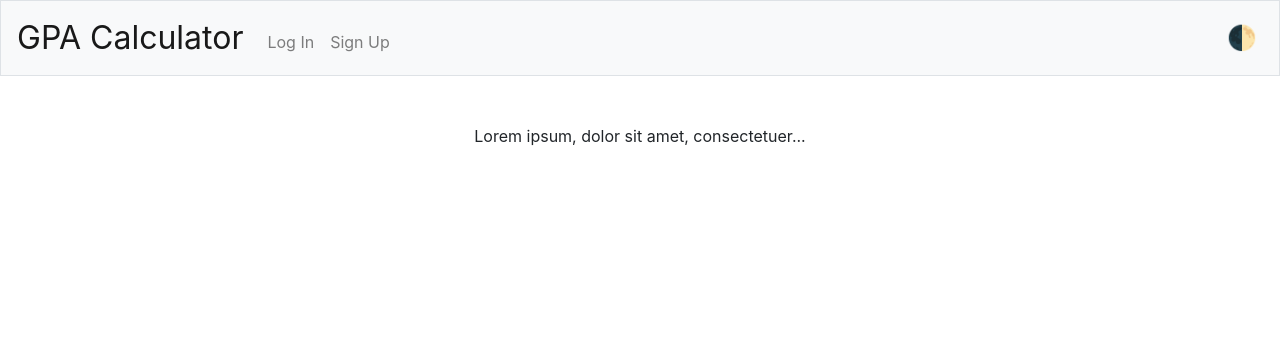
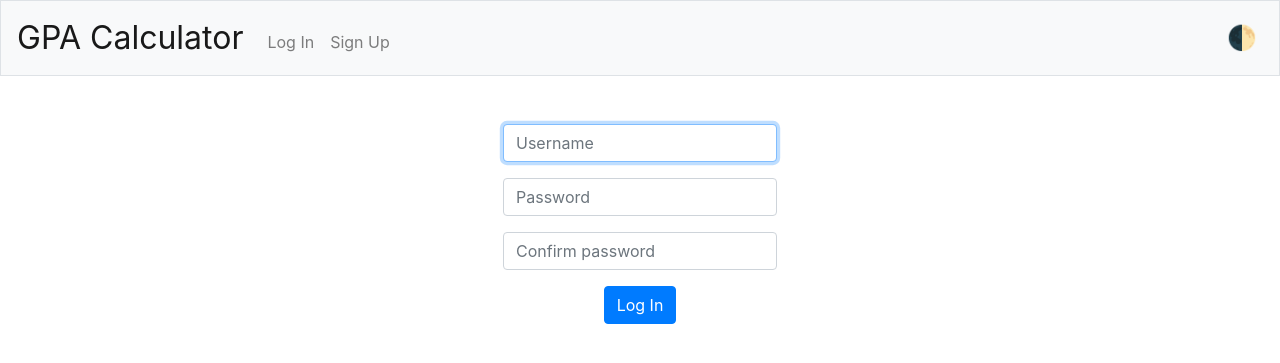
Before and after one commit to Pacil142857/CS50-Final, a Flask app: template templates/register.html in a window 1280 px wide. Shown: the top 363 px of the page. Run offline with Flask 2, Linux system fonts and the light colour scheme; the template is opened without the code that fills it, so the values that code supplies are empty; some libraries are stand-ins or nearby versions.

Commit message:
Added the actual HTML

```diff
--- a/templates/register.html
+++ b/templates/register.html
@@ -5,5 +5,16 @@
 {% endblock %}
 
 {% block main %}
-    Lorem ipsum, dolor sit amet, consectetuer...
+    <form action="/register" method="post">
+        <div class="form-group">
+            <input autocomplete="off" autofocus class="form-control" name="username" placeholder="Username" type="text">
+        </div>
+        <div class="form-group">
+            <input class="form-control" name="password" placeholder="Password" type="password">
+        </div>
+        <div class="form-group">
+            <input class="form-control" name="confirmation" placeholder="Confirm password" type="password">
+        </div>
+        <button class="btn btn-primary" type="submit">Log In</button>
+    </form>
 {% endblock %}
```
